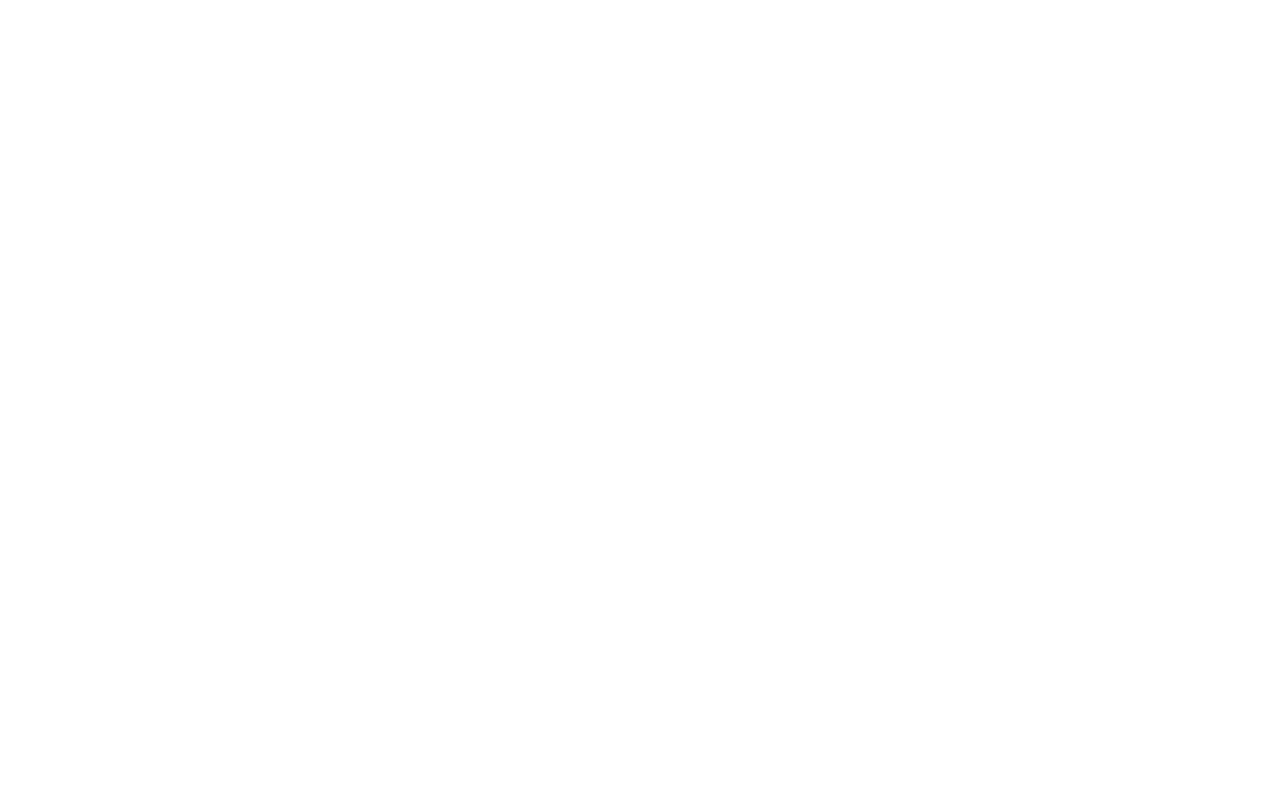
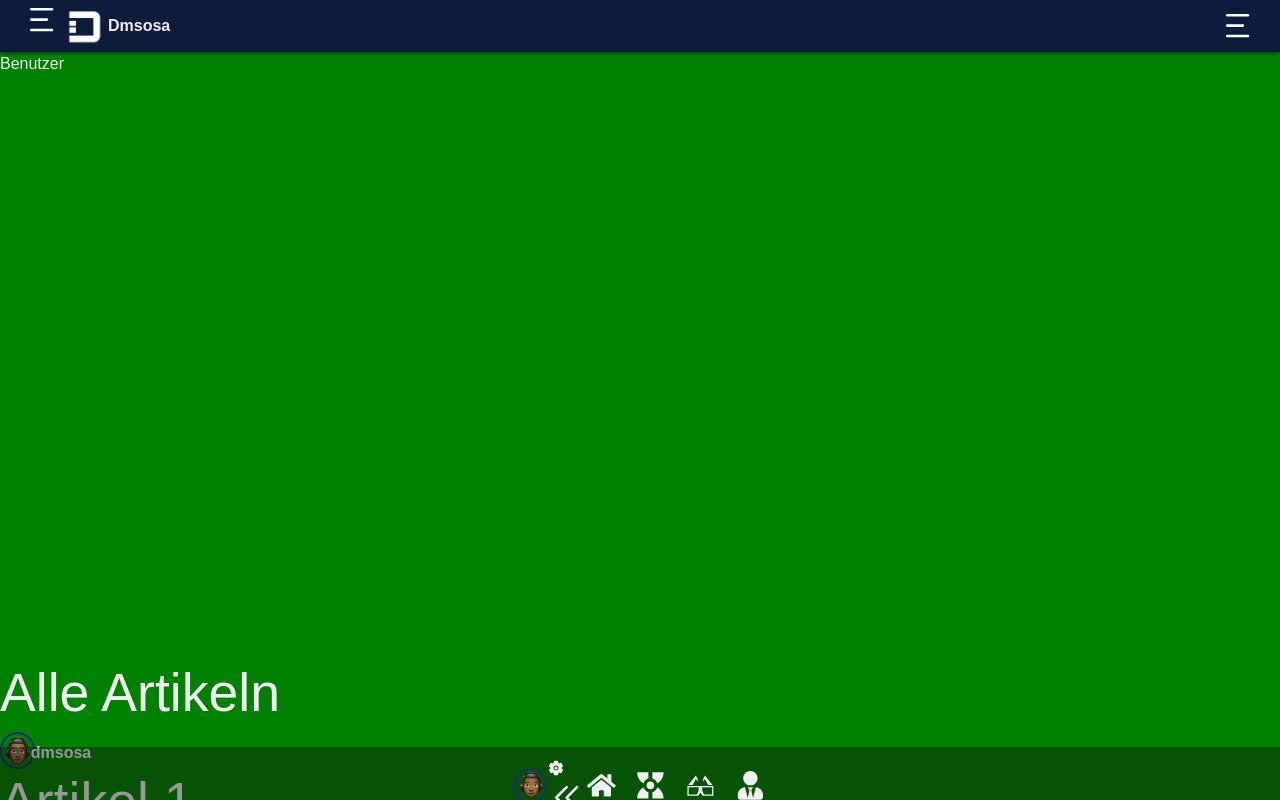
Before and after one commit to dmsosa/portfolio, a React (Vite) app: page /dashboard/profiles in a window 1280 px wide. Before the commit this address had no page. Built offline with nearby package versions, Linux system fonts and the light colour scheme.

Commit message:
Portfolio und Blog

```diff
--- a/src/App.tsx
+++ b/src/App.tsx
@@ -7,7 +7,6 @@ import gsap from 'gsap'
 import { ScrollTrigger } from 'gsap/all'
 import { SidebarContextProvider } from './context/SidebarContext'
 import { ThemeProvider } from './context/ThemeContext'
-import SidebarNav from './components/Nav/SidebarNav'
 import { Outlet } from 'react-router-dom'
 import Header from './components/Header/Header'
 
@@ -58,20 +57,14 @@ function App() {
   }, { scope: sectionRef });
 
   return (
-    <div className='app-inner theme-dark'>
       <ThemeProvider>
       <SidebarContextProvider>
           <ThemeToggler/>
-          <SidebarNav/>
-          <div id='appContent'>
-            <Header/>
-            <main>
-            <Outlet/>
-            </main>
-        </div>
+          <Header />
+          <Outlet />
+          {/* Footer */}
       </SidebarContextProvider>
       </ThemeProvider>
-    </div>
   )
 }
 
--- a/src/context/SidebarContext.tsx
+++ b/src/context/SidebarContext.tsx
@@ -23,9 +23,10 @@ export function SidebarContextProvider({ children } : { children: ReactNode | Re
     const [navWidth, setNavWidth] = useState(viewportWidth);
 
     useEffect(() => {
-        const nav = document.getElementById("nav")  as HTMLDivElement;
+        const nav = document.getElementById("nav");
+        if (!nav) return;
         nav.style.setProperty('width', `${navWidth}px`);
-        const app = document.getElementById("appContent")  as HTMLDivElement;
+        const app = document.getElementById("dashboardContent")  as HTMLDivElement;
         if (navWidth === 0 || navWidth === viewportWidth) {
             app.style.setProperty('width', '100vw');
         } else {
--- a/src/main.tsx
+++ b/src/main.tsx
@@ -7,6 +7,7 @@ import Artikel from './routes/Artikel.tsx';
 import Dashboard from './routes/Dashboard.tsx';
 import CV from './routes/CV.tsx';
 import DashboardCards from './components/Dashboard/DashboardCards.tsx';
+import Profile from './routes/Profile.tsx';
 
 
 createRoot(document.getElementById('app')!).render(
@@ -19,6 +20,7 @@ createRoot(document.getElementById('app')!).render(
           <Route path='/dashboard' element={<Dashboard />}>
             <Route element={<DashboardCards />} index={true}></Route>
             <Route path='artikeln' element={<Artikel />}></Route>
+            <Route path='profiles' element={<Profile />}></Route>
             <Route path='cv' element={<CV/>}></Route>
           </Route>
         </Route>
--- a/src/routes/Dashboard.tsx
+++ b/src/routes/Dashboard.tsx
@@ -2,7 +2,7 @@ import BenutzerInfo from "../components/Widgets/BenutzerInfo"
 import boy from "../assets/img/boy.png";
 import ArtikelReactPagination from "../components/ArtikelnPagination/ArtikelReactPagination";
 import { Outlet } from "react-router-dom";
-import { useEffect } from "react";
+import SidebarNav from "../components/Nav/SidebarNav";
 // const cards = [
 //     {title: 'Total Artikeln', value: 18}, //get funcs
 //     {title: 'Total Benutzer', value: 25},
@@ -63,24 +63,20 @@ export default function Dashboard() {
         };
     }
     // const [currentPage, setCurrentPage ] = useState(0);
-    useEffect(() => {
-        console.log(currentLocation)
-    })
+
     return (
-        <div className="container">
-                {/* {cards.map((c) =>
-                (<div key={c.title} className="dashboard-card">
-                    <h1>{c.title}</h1>
-                    <span>{c.value}</span>
-                </div>)
-                )} */}
+            <>
+                <SidebarNav/>
+                <div id='dashboardContent'>
+                    <main>
                     <Outlet/>
+                    </main>
                     <div className="row pb-5">
                     <h1 className="mt-5">{title}</h1>
                     <div className="artikel-liste">
                             {articles.map((art) =>
                             <div className="artikel-card">
-                        <BenutzerInfo bild={boy} username={art.author.username} />
+                                <BenutzerInfo bild={boy} username={art.author.username} expanded />
                                 <h1>{art.title}</h1>
                                 <p>{art.description}</p>
                                 <ul>{art.tags.map((tag) => <li key={tag}><a href="">{tag}</a></li>)}</ul>
@@ -90,5 +86,6 @@ export default function Dashboard() {
                         <ArtikelReactPagination pageCount={pageCount} />
                     </div>
                 </div>
+            </>
     )
 }
--- /dev/null
+++ b/src/routes/Profile.tsx
@@ -0,0 +1,27 @@
+import { useParams } from "react-router-dom";
+import { useEffect } from "react";
+import { TBenutzer } from "../data/types";
+import boy from "../assets/img/boy.png";
+
+const user: TBenutzer = {
+    username: 'benutzer1',
+    email: 'string@string.com',
+    image: boy,
+    bio: 'It is a long established fact that a reader will be distracted by the readable content of a page when looking at its layout. The point of using Lorem Ipsum is that it has a more-or-less normal distribution of letters, as opposed to using \'Content here, content here\', making it look like readable English',
+    isFollowing: false,
+    followingCount: 34,
+    followersCount: 22,
+    createdAt: '05-03-2025',
+    updatedAt: '15-03-2025',
+}
+export default function Profile() {
+    const { username } = useParams();
+    useEffect(() => {
+        console.log('fetch user ' + username + user);
+    })
+    return (
+            <div className="container-fluid">
+                <div className="row row2">Benutzer</div>
+            </div>
+    )
+}
--- /dev/null
+++ b/src/scss/components/_profile.scss
@@ -0,0 +1,5 @@
+.row {
+    min-height: 70vh;
+    background-color: green;
+
+}
--- a/src/scss/styles.scss
+++ b/src/scss/styles.scss
@@ -44,6 +44,7 @@ $spacers: map-merge((6: $spacer * 6, 15: $spacer * 15), $spacers);
 @import "./components/portfolio";
 @import "./components/about";
 @import "./components/artikel";
+@import "./components/profile";
 
 
 // others
```
Also changed, not shown: src/data/types.ts (+5 -2 lines), src/assets/css/styles.css, 1 other file (tests, documents, lock files or other folders). Lines whose indentation alone changed are shown as unchanged.
